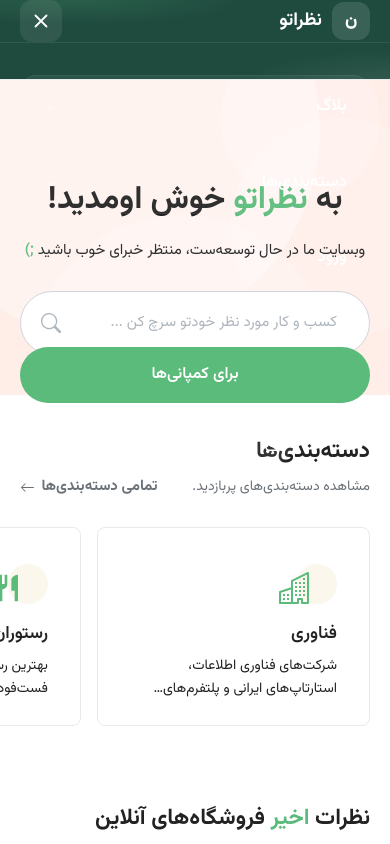
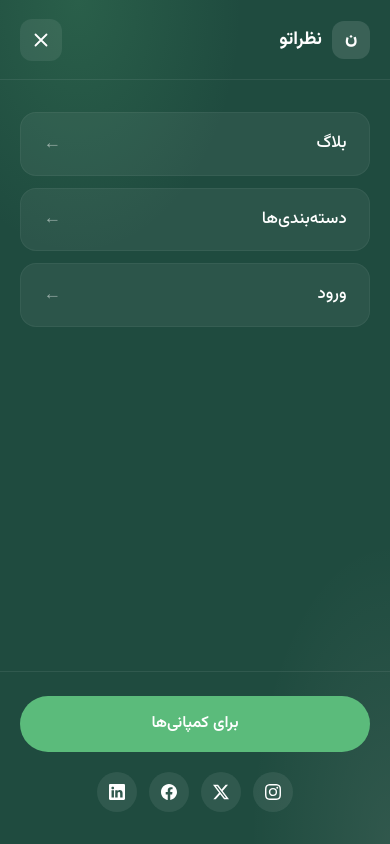
Before and after one commit to sobhanashine/nazarato, a Next.js app: page / in a window 390 px wide. Both pictures are taken after a click on the button "باز کردن منو". Shown: the top 844 px of the page. Built offline with nearby package versions, Linux system fonts and the light colour scheme.

Commit message:
feat: enhance mobile menu with portal and improved accessibility

```diff
--- a/app/globals.css
+++ b/app/globals.css
@@ -196,20 +196,30 @@ img { display: block; }
 .menu-trigger svg { width: 22px; height: 22px; }
 @media (min-width: 768px) { .menu-trigger { display: none; } }
 
-/* Mobile menu — full-screen green-dark overlay */
+/* Mobile menu — full-screen green-dark overlay (portaled into <body>) */
 .mobile-menu {
   position: fixed;
-  inset: 0;
-  z-index: 200;
+  top: 0;
+  right: 0;
+  bottom: 0;
+  left: 0;
+  width: 100vw;
+  height: 100vh;
+  height: 100dvh;
+  z-index: 9999;
   background: var(--green-dark);
   color: #fff;
   display: flex;
   flex-direction: column;
   opacity: 0;
   visibility: hidden;
+  pointer-events: none;
   transform: translateY(-12px);
   transition: opacity 0.28s ease, transform 0.32s ease, visibility 0.28s;
-}
+  overflow-y: auto;
+  -webkit-overflow-scrolling: touch;
+}
+.mobile-menu[data-open="true"] { pointer-events: auto; }
 .mobile-menu[data-open="true"] {
   opacity: 1;
   visibility: visible;
--- a/components/layout/MobileMenu.tsx
+++ b/components/layout/MobileMenu.tsx
@@ -3,13 +3,26 @@
 import Link from "next/link";
 import { usePathname } from "next/navigation";
 import { useEffect, useState } from "react";
-import { CloseIcon, MenuIcon, FacebookIcon, InstagramIcon, LinkedInIcon, TwitterIcon } from "@/components/icons";
+import { createPortal } from "react-dom";
+import {
+  CloseIcon,
+  FacebookIcon,
+  InstagramIcon,
+  LinkedInIcon,
+  MenuIcon,
+  TwitterIcon,
+} from "@/components/icons";
 
 type NavItem = { href: string; label: string };
 
 export function MobileMenu({ items }: { items: NavItem[] }) {
   const [open, setOpen] = useState(false);
+  const [mounted, setMounted] = useState(false);
   const pathname = usePathname() ?? "";
+
+  useEffect(() => {
+    setMounted(true);
+  }, []);
 
   useEffect(() => {
     if (!open) return;
@@ -32,25 +45,16 @@ export function MobileMenu({ items }: { items: NavItem[] }) {
     return () => window.removeEventListener("keydown", onKey);
   }, []);
 
-  const isActive = (href: string) => pathname === href || pathname.startsWith(`${href}/`);
+  const isActive = (href: string) =>
+    pathname === href || pathname.startsWith(`${href}/`);
 
-  return (
-    <>
-      <button
-        type="button"
-        className="menu-trigger"
-        aria-label="باز کردن منو"
-        aria-expanded={open}
-        onClick={() => setOpen(true)}
-      >
-        <MenuIcon />
-      </button>
-
+  const overlay = (
     <div
       className="mobile-menu"
       data-open={open}
       role="dialog"
       aria-modal="true"
+      aria-hidden={!open}
       aria-label="منوی اصلی"
     >
       <div className="mobile-menu-head">
@@ -83,7 +87,9 @@ export function MobileMenu({ items }: { items: NavItem[] }) {
       </nav>
 
       <div className="mobile-menu-foot">
-          <Link href="/business" className="btn-biz">برای کمپانی‌ها</Link>
+        <Link href="/business" className="btn-biz">
+          برای کمپانی‌ها
+        </Link>
         <div className="mobile-menu-socials">
           <a href="#" aria-label="اینستاگرام"><InstagramIcon /></a>
           <a href="#" aria-label="توییتر"><TwitterIcon /></a>
@@ -92,6 +98,20 @@ export function MobileMenu({ items }: { items: NavItem[] }) {
         </div>
       </div>
     </div>
+  );
+
+  return (
+    <>
+      <button
+        type="button"
+        className="menu-trigger"
+        aria-label="باز کردن منو"
+        aria-expanded={open}
+        onClick={() => setOpen(true)}
+      >
+        <MenuIcon />
+      </button>
+      {mounted && createPortal(overlay, document.body)}
     </>
   );
 }
```
Lines whose indentation alone changed are shown as unchanged.
